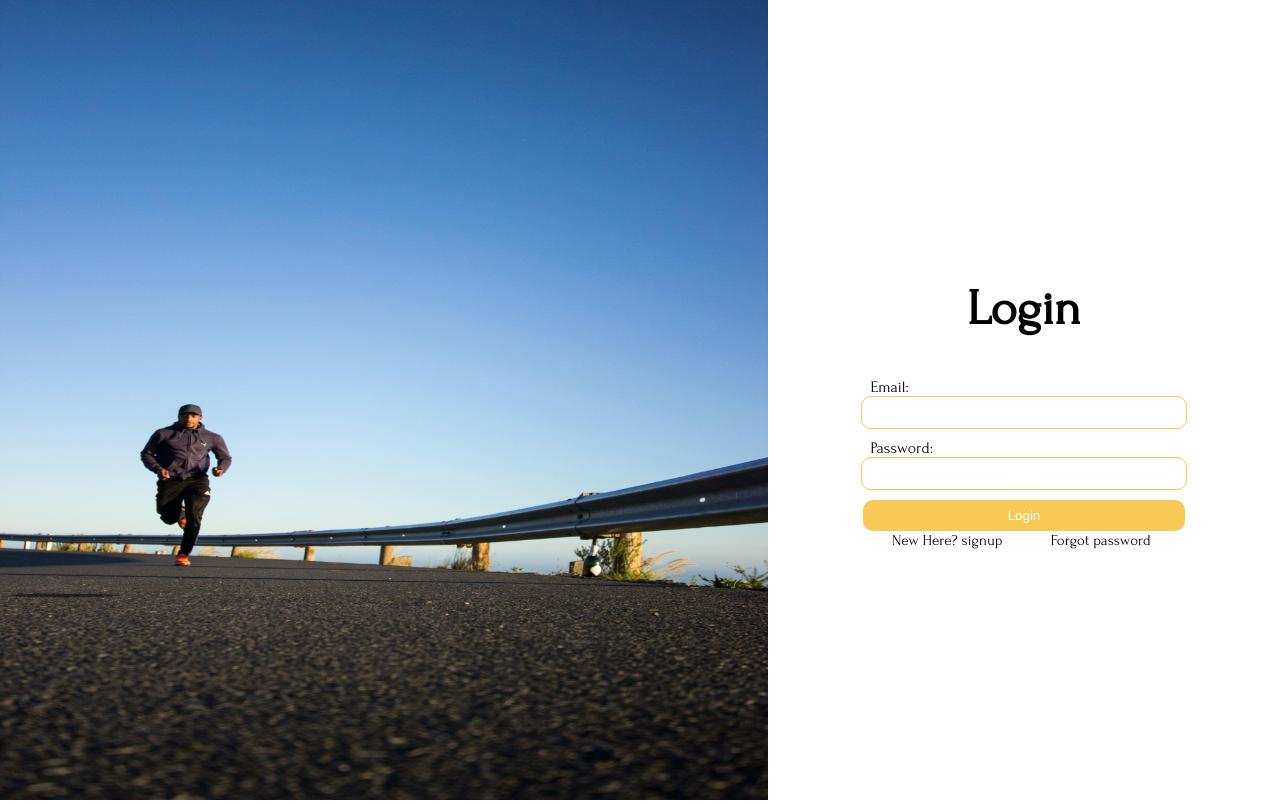
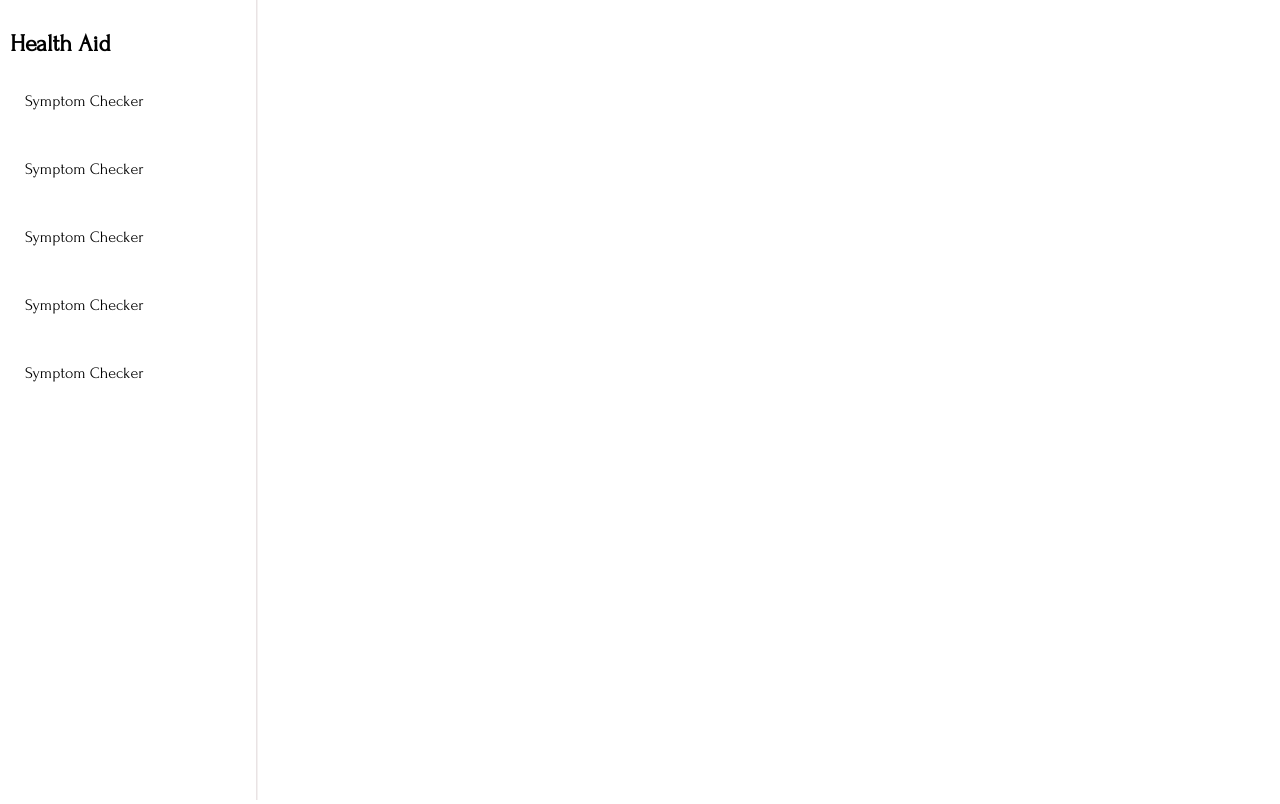
Before and after one commit to merytpeters/HealthAid, a React (Vite) app in the folder Frontend/: page / in a window 1280 px wide. Built offline with nearby package versions, Linux system fonts and the light colour scheme.

Commit message:
side nav

```diff
--- a/Frontend/src/App.jsx
+++ b/Frontend/src/App.jsx
@@ -1,18 +1,18 @@
-
-import Hero from './Components/Hero'
-import { Login } from './Pages/Login'
-import {Signup} from "./Pages/Signup"
-import './App.css'
+import Hero from "./Components/Hero";
+import { SideNav } from "./Components/SideNav";
+import { Login } from "./Pages/Login";
+import { Signup } from "./Pages/Signup";
+import "./App.css";
 
 function App() {
-
   return (
     <>
       {/* <Hero /> */}
-      <Login />
+      {/* <Login /> */}
       {/* <Signup /> */}
+      <SideNav />
     </>
-  )
+  );
 }
 
-export default App
+export default App;
--- /dev/null
+++ b/Frontend/src/Components/SideNav.jsx
@@ -0,0 +1,15 @@
+import "../Styles/sidenav.css";
+export const SideNav = () => {
+  return (
+    <div className="nav-items">
+      <div className="menus">
+        <h2>Health Aid</h2>
+        <div className="menu">Symptom Checker</div>
+        <div className="menu">Symptom Checker</div>
+        <div className="menu">Symptom Checker</div>
+        <div className="menu">Symptom Checker</div>
+        <div className="menu">Symptom Checker</div>
+      </div>
+    </div>
+  );
+};
--- /dev/null
+++ b/Frontend/src/Styles/sidenav.css
@@ -0,0 +1,19 @@
+.nav-items{
+  width: 20%;
+  height: 100vh;
+  /* border-right: 1px solid black; */
+  box-shadow: 0 0 0 1.5px #e9e3e4;
+  /* background-color: #f8c954;
+  color: white; */
+}
+.menus {
+  width: 95%;
+  height: 95%;
+  padding: 10px;
+}
+.menu {
+  /* border-bottom: 1px solid #e9e3e4; */
+  padding: 15px;
+  height: 5%;
+  cursor: pointer;
+}
```
